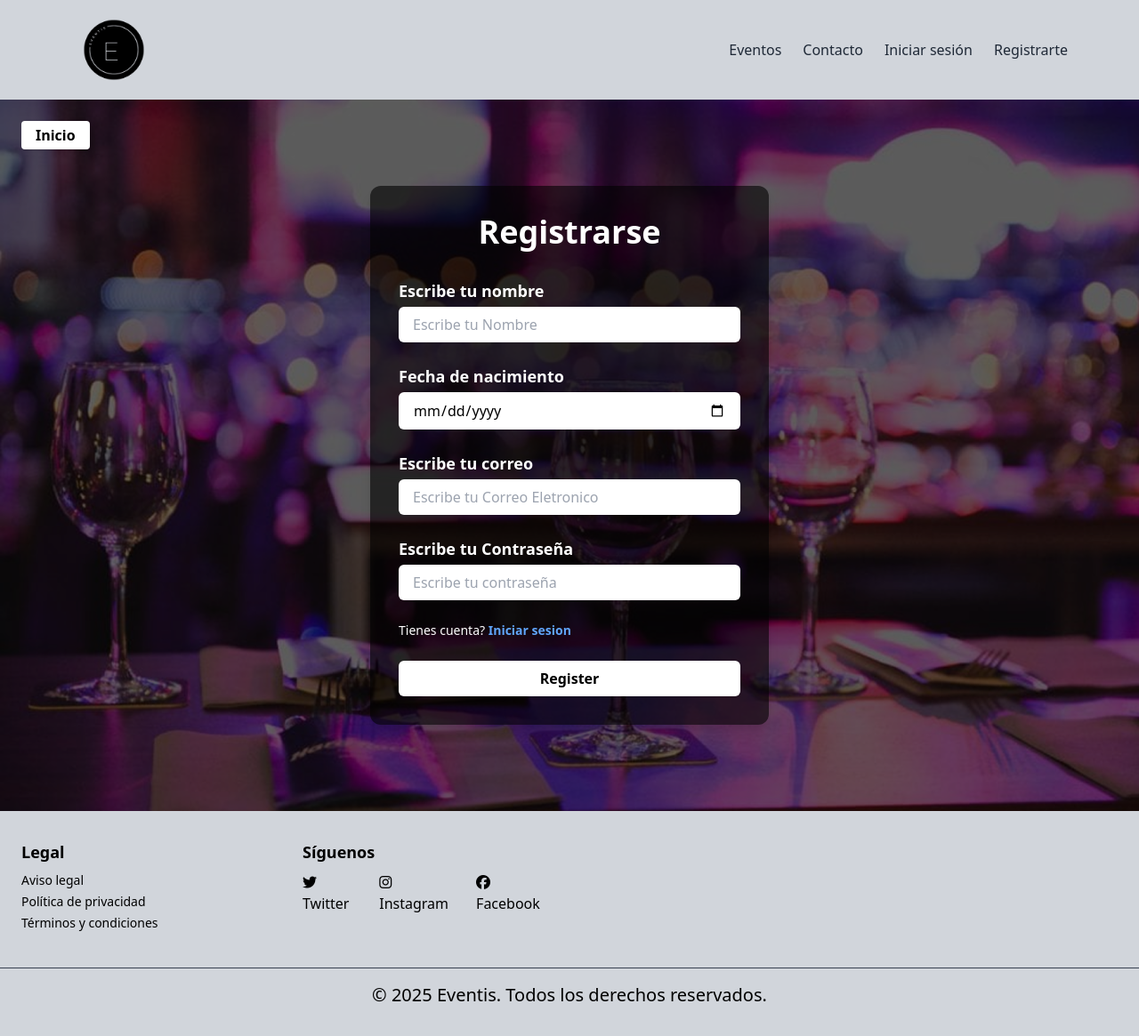
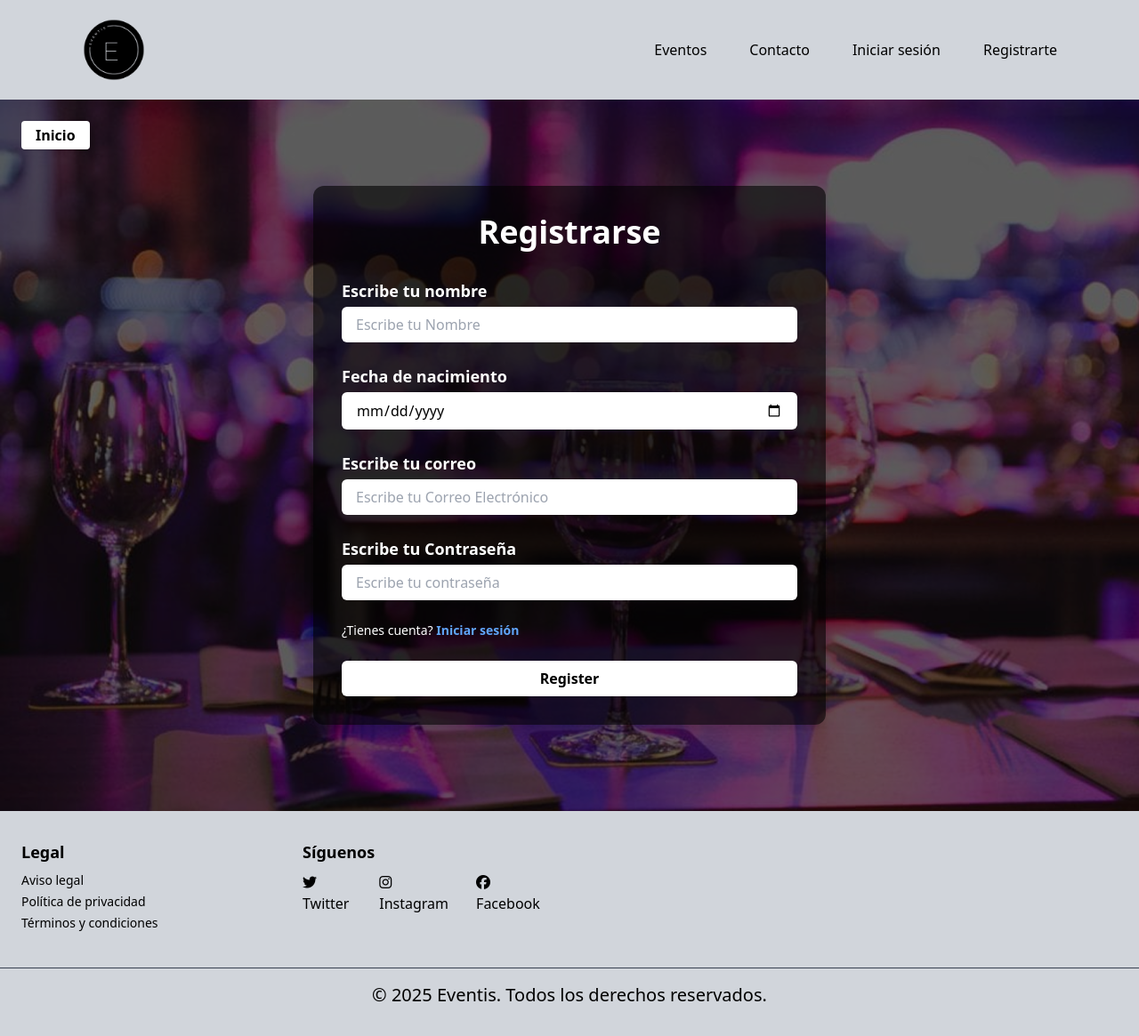
Before and after one commit to rajnaroc/EVENTIS, a Flask app: page /registrarse in a window 1280 px wide. Shown: the whole page at 89% size. Run offline with Flask 3, Linux system fonts and the light colour scheme.

Commit message:
1.6.11: cambios en el register y iniciar sesion

```diff
--- a/src/templates/base.html
+++ b/src/templates/base.html
@@ -19,10 +19,10 @@
             </div>
 
         <div id="nav-links" class="hidden w-full sm:flex sm:w-auto sm:space-x-6 mt-2 sm:mt-0 flex-col sm:flex-row text-sm sm:text-base font-medium text-center ">
-            <a href="#" class="hover:text-blue-600 py-1 sm:py-0 transition-all">Eventos</a>
-            <a href="#" class="hover:text-blue-600 py-1 sm:py-0  transition-all">Contacto</a>
-            <a href="{{ url_for('iniciar_sesion' ) }}" class="hover:text-blue-600 py-1 sm:py-0  transition-all">Iniciar sesión</a>
-            <a href="{{ url_for('register' ) }}" class="hover:text-blue-600 py-1 sm:py-0  transition-all">Registrarte</a>
+            <a href="#" class="block w-max px-3 py-1 rounded-md hover:bg-gray-800 text-black hover:text-white transition-opacity duration-300 ease-in-out">Eventos</a>
+            <a href="#" class="block w-max px-3 py-1 rounded-md hover:bg-gray-800 text-black hover:text-white transition-opacity duration-300 ease-in-out">Contacto</a>
+            <a href="{{ url_for('iniciar_sesion' ) }}" class="block w-max px-3 py-1 rounded-md hover:bg-gray-800 text-black hover:text-white transition-opacity duration-300 ease-in-out">Iniciar sesión</a>
+            <a href="{{ url_for('register' ) }}" class="block w-max px-3 py-1 rounded-md hover:bg-gray-800 text-black hover:text-white transition-opacity duration-300 ease-in-out">Registrarte</a>
         </div>
         </nav>
     </header>
--- a/src/templates/iniciar_sesion.html
+++ b/src/templates/iniciar_sesion.html
@@ -6,7 +6,7 @@
   <div class="absolute inset-0 bg-black bg-opacity-60"></div>
   <!-- Contenido centrado -->
   <div class="relative z-10 flex items-center justify-center min-h-screen px-4">
-    <div class="bg-black bg-opacity-60 text-white p-8 rounded-xl w-full max-w-md shadow-lg">
+    <div class="bg-black bg-opacity-60 text-white p-8 rounded-xl w-full max-w-md sm:max-w-lg md:max-w-xl shadow-lg">
 
       <!-- Botón Inicio -->
       <a href="/" class="absolute top-6 left-6 bg-white text-black font-bold px-4 py-1 rounded shadow">Inicio</a>
@@ -30,7 +30,7 @@
         <!-- Registro -->
         <div class="text-sm">
           <span class="text-white">No tienes cuenta?</span>
-          <a href="/registro" class="text-blue-400 font-semibold hover:underline">Regístrate</a>
+          <a href="{{ url_for('register' ) }}" class="text-blue-400 font-semibold hover:underline">Regístrate</a>
         </div>
         <!-- Botón -->
         {{ login.enviar(class="w-full bg-white text-black font-bold py-2 rounded-md shadow hover:bg-gray-200 transition") }}
@@ -39,4 +39,5 @@
     </div>
   </div>
 </div>
+</div>
 {% endblock %}
--- a/src/templates/register.html
+++ b/src/templates/register.html
@@ -6,7 +6,7 @@
     <div class="absolute inset-0 bg-black bg-opacity-60"></div>
     <!-- Contenido centrado -->
     <div class="relative z-10 flex items-center justify-center min-h-screen px-4">
-            <div class="bg-black bg-opacity-60 text-white p-8 rounded-xl w-full max-w-md shadow-lg">
+        <div class="bg-black bg-opacity-60 text-white p-8 rounded-xl w-full max-w-md sm:max-w-lg md:max-w-xl shadow-lg">
 
         <!-- Botón Inicio -->
         <a href="/" class="absolute top-6 left-6 bg-white text-black font-bold px-4 py-1 rounded shadow">Inicio</a>
@@ -16,32 +16,32 @@
         <form action="/register" method="POST" class="space-y-6">
             <!-- Nombre -->
             <div>
-                    {{ register.nombre.label( class="block text-lg font-bold mb-1") }}
+                {{ register.nombre.label(class="block text-lg font-bold mb-1") }}
                 {{ register.nombre(placeholder="Escribe tu Nombre", class="w-full px-4 py-2 rounded-md text-black focus:outline-none focus:ring-2 focus:ring-blue-400") }}
             </div>
 
-                <!-- fecha de nacimiento -->
+            <!-- Fecha de nacimiento -->
             <div>
-                    {{ register.fecha_nacimiento.label( class="block text-lg font-bold mb-1") }}
+                {{ register.fecha_nacimiento.label(class="block text-lg font-bold mb-1") }}
                 {{ register.fecha_nacimiento(class="w-full px-4 py-2 rounded-md text-black focus:outline-none focus:ring-2 focus:ring-blue-400") }}
             </div>
 
             <!-- Email -->
             <div>
-                    {{ register.correo.label( class="block text-lg font-bold mb-1") }}
-                    {{ register.correo(placeholder="Escribe tu Correo Eletronico", class="w-full px-4 py-2 rounded-md text-black focus:outline-none focus:ring-2 focus:ring-blue-400") }}
+                {{ register.correo.label(class="block text-lg font-bold mb-1") }}
+                {{ register.correo(placeholder="Escribe tu Correo Electrónico", class="w-full px-4 py-2 rounded-md text-black focus:outline-none focus:ring-2 focus:ring-blue-400") }}
             </div>
 
             <!-- Contraseña -->
             <div>
-                    {{ register.contraseña.label( class="block text-lg font-bold mb-1") }}
+                {{ register.contraseña.label(class="block text-lg font-bold mb-1") }}
                 {{ register.contraseña(placeholder="Escribe tu contraseña", class="w-full px-4 py-2 rounded-md text-black focus:outline-none focus:ring-2 focus:ring-blue-400") }}
             </div>
 
             <!-- Registro -->
             <div class="text-sm">
-                <span class="text-white">Tienes cuenta?</span>
-                    <a href="/login" class="text-blue-400 font-semibold hover:underline">Iniciar sesion</a>
+                <span class="text-white">¿Tienes cuenta?</span>
+                <a href="{{ url_for('iniciar_sesion' ) }}" class="text-blue-400 font-semibold hover:underline">Iniciar sesión</a>
             </div>
 
             <!-- Botón -->
@@ -51,4 +51,5 @@
     </div>
 </div>
 </div>
+
 {% endblock %}
```
Lines whose indentation alone changed are shown as unchanged.
